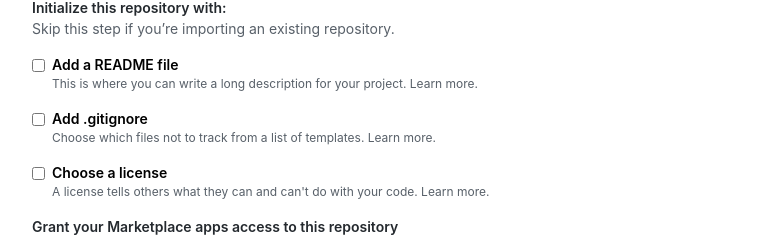
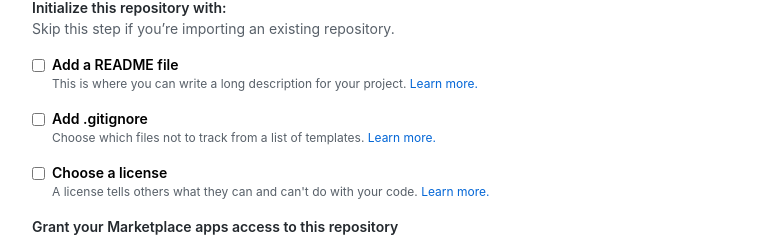
Before and after one commit to altenull/simple-publish, a React (Create React App) app: page / in a window 1280 px wide. Shown: the part 537-788 px from the top of the page, without its empty margins (256-1023 px from the left). Built offline with nearby package versions, Linux system fonts and the light colour scheme.

Commit message:
chore(new-repository): set 'Learn more." text to link with anchor tag

```diff
--- a/src/components/pages/NewRepositoryPage/NewRepositoryPage.js
+++ b/src/components/pages/NewRepositoryPage/NewRepositoryPage.js
@@ -1,4 +1,4 @@
-import { React } from "react";
+import { Fragment, React } from "react";
 import { ContentsHeader, OwnerDropdown } from "../../new-repository";
 import { Button, Checkbox, HorizontalRule, Input, RadioButton } from "../../ui";
 import "./NewRepositoryPage.css";
@@ -52,15 +52,30 @@ const NewRepositoryPage = () => {
 
         <Checkbox
           label="Add a README file"
-          description="This is where you can write a long description for your project. Learn more."
+          description={
+            <Fragment>
+              This is where you can write a long description for your project.{" "}
+              <a href="/">Learn more.</a>
+            </Fragment>
+          }
         />
         <Checkbox
           label="Add .gitignore"
-          description="Choose which files not to track from a list of templates. Learn more."
+          description={
+            <Fragment>
+              Choose which files not to track from a list of templates.{" "}
+              <a href="/">Learn more.</a>
+            </Fragment>
+          }
         />
         <Checkbox
           label="Choose a license"
-          description="A license tells others what they can and can't do with your code. Learn more."
+          description={
+            <Fragment>
+              A license tells others what they can and can't do with your code.{" "}
+              <a href="/">Learn more.</a>
+            </Fragment>
+          }
         />
 
         <h5>Grant your Marketplace apps access to this repository</h5>
```
